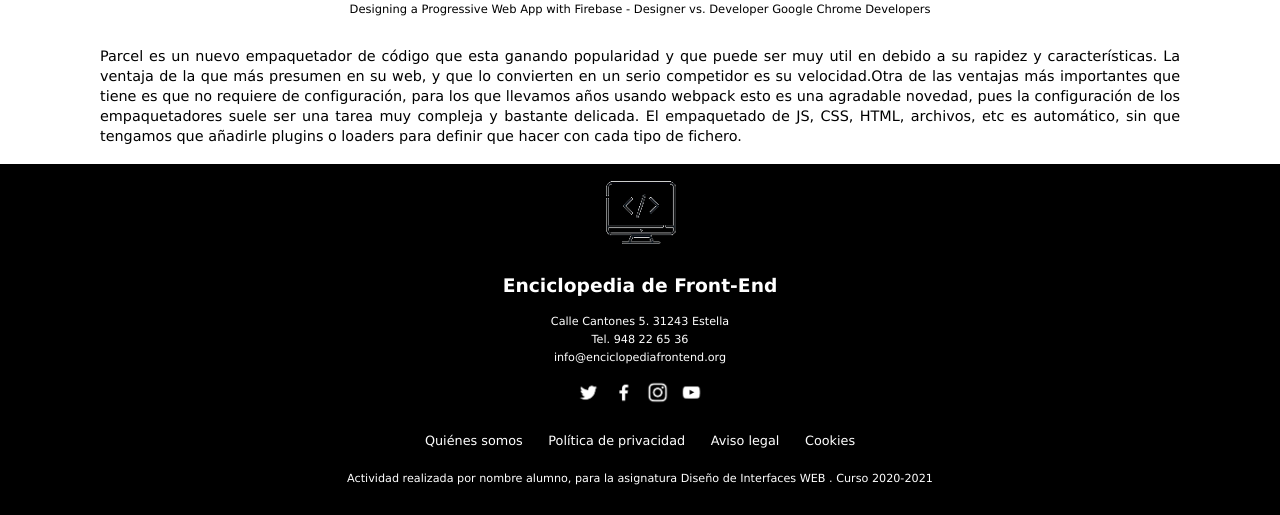
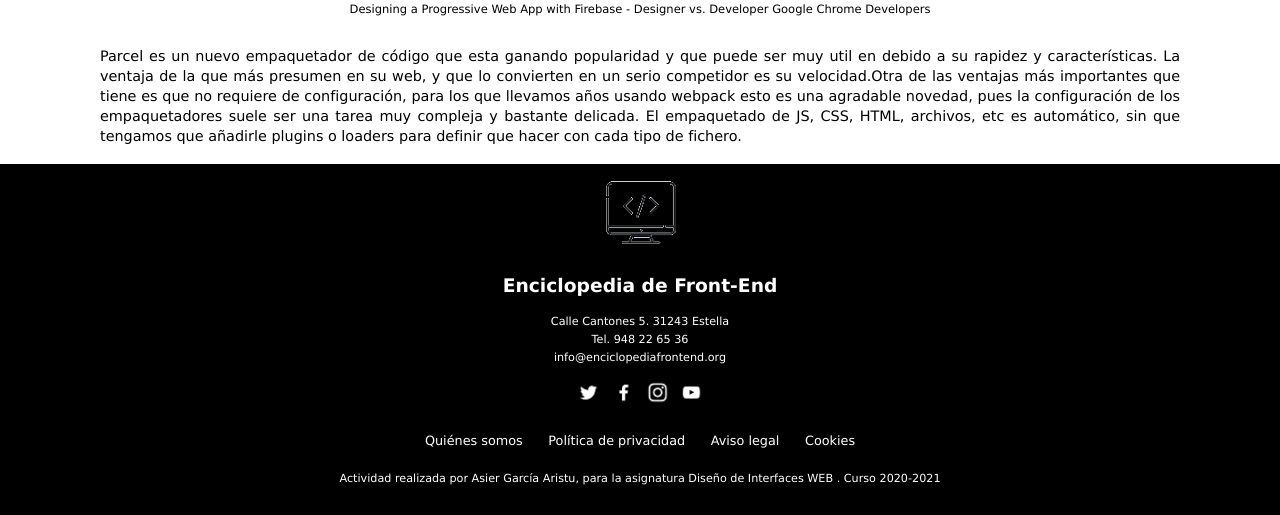
Before and after one commit to Reisgaar/DIW_Tarea04, a plain HTML site: page index.html in a window 1280 px wide. Shown: the part 1885-2400 px from the top of the page. Drawn offline with Linux system fonts and the light colour scheme.

Commit message:
Update index.html

```diff
--- a/index.html
+++ b/index.html
@@ -101,7 +101,7 @@
 				</li>
 			</ul>
 
-			<p>Actividad realizada por nombre alumno, para la asignatura Diseño de Interfaces WEB . Curso 2020-2021</p>
+			<p>Actividad realizada por Asier García Aristu, para la asignatura Diseño de Interfaces WEB . Curso 2020-2021</p>
 		</div>
 
 
```
